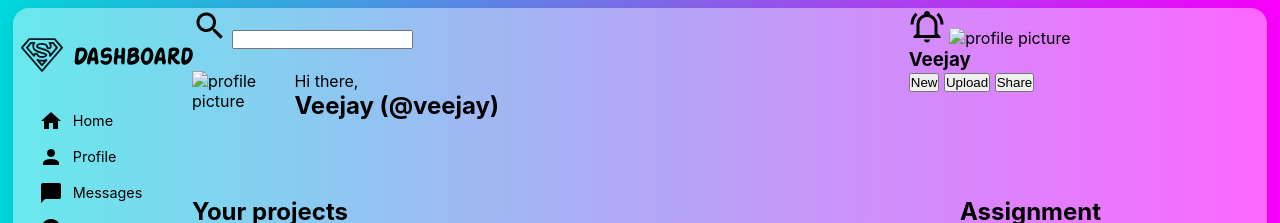
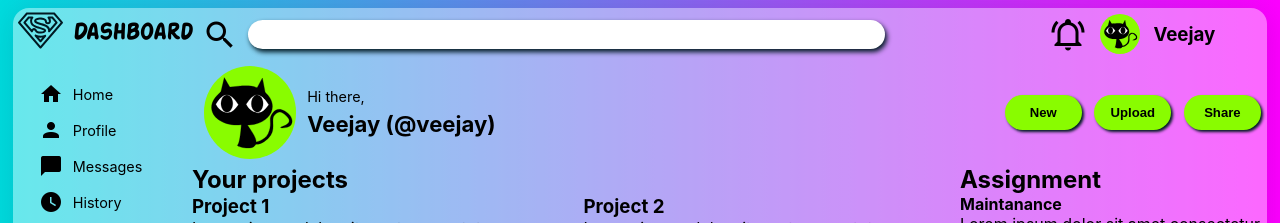
Before and after one commit to VeejayPL/admin-dashboard, a plain HTML site: page index.html in a window 1280 px wide. Shown: the top 223 px of the page. Drawn offline with Linux system fonts and the light colour scheme.

Commit message:
Add header styling

```diff
--- a/index.html
+++ b/index.html
@@ -49,19 +49,19 @@
           </div>
           <div class="profile">
             <img src="./assets/bell-ring-outline.png" alt="notification icon" />
-            <img src="" alt="profile picture" />
+            <img src="./assets/cat.svg" alt="profile picture" />
             <h3>Veejay</h3>
           </div>
         </div>
         <div class="bottom-header">
           <div class="user-welcome">
-            <img src="" alt="profile picture" />
+            <img src="./assets/cat.svg" alt="profile picture" />
             <div class="user">
               <p>Hi there,</p>
               <h2>Veejay (@veejay)</h2>
             </div>
           </div>
-          <div>
+          <div class="header-buttons">
             <button>New</button>
             <button>Upload</button>
             <button>Share</button>
--- a/style.css
+++ b/style.css
@@ -6,6 +6,7 @@
   --color-white: #dbd8f0;
   --color-lime: #89fc00;
   --background-gradient: linear-gradient(90deg, #00dbde 0%, #fc00ff 100%);
+  --background-opacity: rgba(254, 255, 254, 0.4);
 }
 @font-face {
   font-family: carbon;
@@ -45,7 +46,7 @@ body {
   width: 98vw;
   height: 98vh;
   margin: 1vh 1vw;
-  background: rgba(254, 255, 254, 0.4);
+  background: var(--background-opacity);
   border-radius: 16px;
   box-shadow: 0 4px 30px rgba(0, 0, 0, 0.1);
   display: grid;
@@ -58,7 +59,8 @@ body {
 nav {
   grid-area: navbar;
   display: grid;
-  grid-template-rows: 0.2fr 0.4fr 1fr;
+  grid-template-rows: 0.2fr 0.4fr 2fr;
+  gap: 20px;
 }
 .logo {
   display: grid;
@@ -79,7 +81,7 @@ header {
 .bottom-header {
   display: grid;
   grid-auto-flow: column;
-  grid-template-columns: 2fr 1fr;
+  grid-template-columns: 3fr 1fr;
 }
 .user-welcome {
   display: grid;
@@ -128,20 +130,28 @@ aside {
 
 /* =========  Fonts  ========= */
 nav .logo h1 {
+  font-family: action, sans-serif;
   font-size: clamp(1rem, 1rem + 0.7vw, 2rem);
 }
-nav ul {
+nav ul,
+.user p {
   font-size: clamp(0.8rem, 0.5rem + 0.5vw, 1rem);
+}
+.user h2 {
+  font-size: clamp(0.9rem, 0.9rem + 0.6vw, 1.5rem);
+}
+.header-buttons button {
+  font-size: clamp(0.3rem, 0.5rem + 0.4vw, 1rem);
+  font-weight: bold;
 }
 
 /* =========  Navbar styling  ========= */
 nav .logo {
-  place-self: center start;
+  place-self: start;
   gap: 10px;
-  padding-left: 8px;
+  padding-left: 5px;
 }
 nav .logo h1 {
-  font-family: action, sans-serif;
   place-self: center;
 }
 nav .logo img {
@@ -164,3 +174,64 @@ nav ul li:hover {
   font-size: larger;
   cursor: default;
 }
+
+/* =========  Header styling  ========= */
+.searchbar {
+  padding-left: 10px;
+  display: flex;
+  align-items: center;
+  gap: 10px;
+}
+.searchbar label {
+  padding-top: 5px;
+}
+.searchbar input {
+  padding: 0px 10px;
+  height: 3.6vh;
+  width: 80%;
+  border: none;
+  border-radius: 16px;
+  box-shadow: 2px 3px 5px var(--color-black);
+}
+.profile {
+  display: flex;
+  justify-content: center;
+  align-items: center;
+  gap: 5%;
+}
+.profile img {
+  max-width: 15%;
+}
+.user-welcome img {
+  max-width: 80%;
+  place-self: center;
+}
+.user-welcome img,
+.profile img:nth-child(2) {
+  background: var(--color-lime);
+  border-radius: 80px;
+  padding: 2px;
+}
+.user {
+  display: flex;
+  flex-direction: column;
+  justify-content: center;
+  gap: 0.5vw;
+}
+.header-buttons {
+  display: flex;
+  justify-content: space-around;
+  align-items: center;
+}
+.header-buttons button {
+  width: 6vw;
+  padding: 10px 0px 10px 0px;
+  border: none;
+  border-radius: 20px;
+  background: var(--color-lime);
+  box-shadow: 2px 2px 3px var(--color-black);
+}
+.header-buttons button:hover {
+  transform: scale(1.1);
+  background: var(--color-turquise);
+}
```
